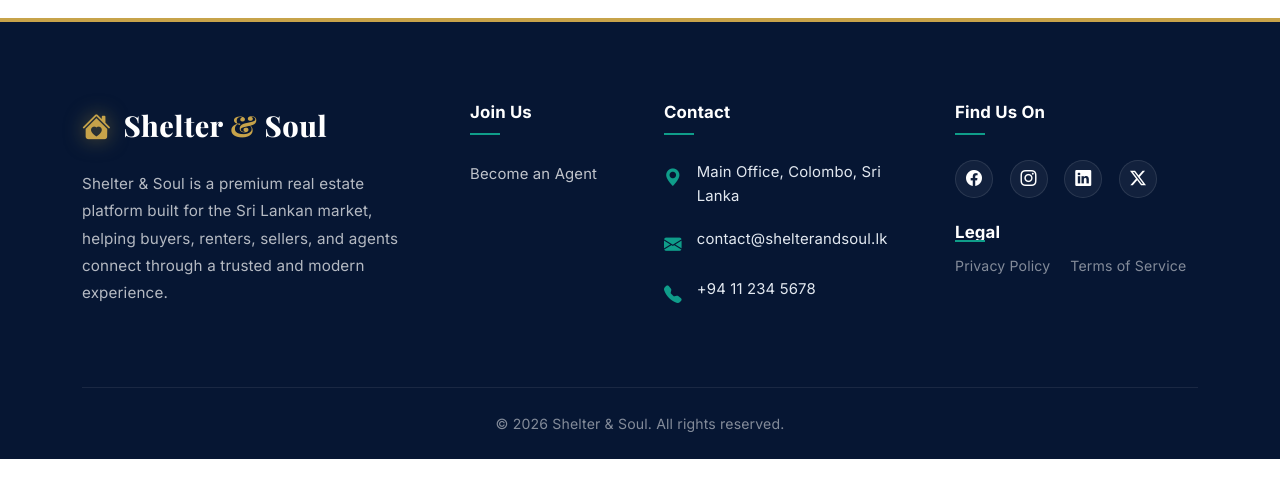
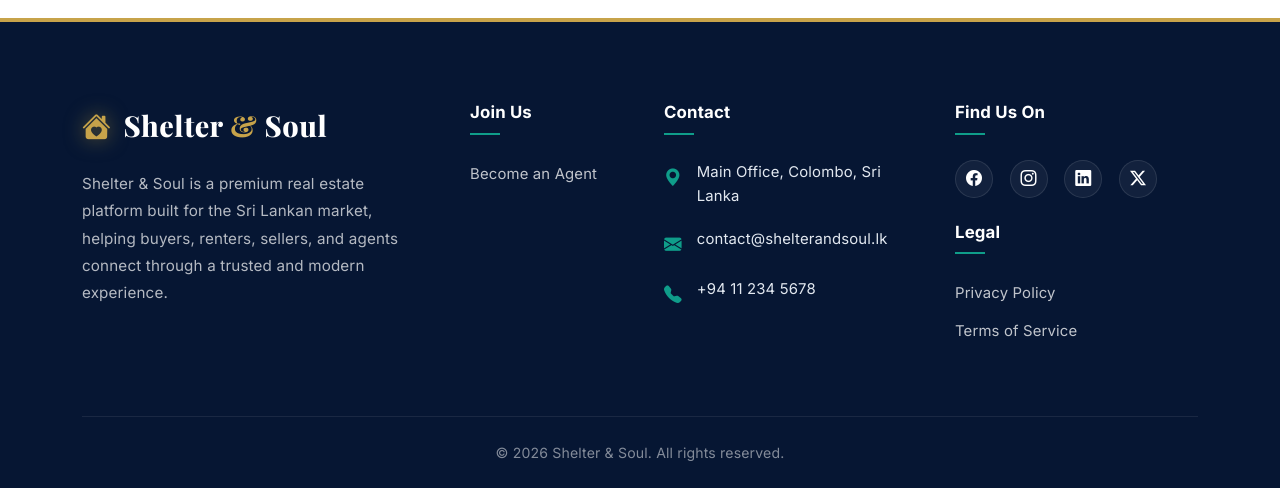
Before and after one commit to pemajo-sudo/real-estate-project, a Django app: page /compare/ in a window 1280 px wide. Shown: the part 870-1358 px from the top of the page. Before the commit the page ends 1329 px from the top, so only its background shows below. Run offline with Django 5.2, Linux system fonts and the light colour scheme; some web fonts are replaced.

Commit message:
fix the legal section to look more clean in footer area

```diff
--- a/listings/templates/listings/base.html
+++ b/listings/templates/listings/base.html
@@ -1225,11 +1225,11 @@
                         <a href="#" class="social-link" title="Twitter/X"><i class="bi bi-twitter-x"></i></a>
                     </div>
 
-                    <h5 class="footer-heading mb-3" style="padding-bottom: 0; margin-bottom: 12px !important;">Legal</h5>
-                    <div class="legal-links d-flex" style="margin-left: -20px;">
-                        <a href="#">Privacy Policy</a>
-                        <a href="#">Terms of Service</a>
-                    </div>
+                    <h5 class="footer-heading">Legal</h5>
+                    <ul class="footer-link-group">
+                        <li><a href="#">Privacy Policy</a></li>
+                        <li><a href="#">Terms of Service</a></li>
+                    </ul>
                 </div>
             </div>
 
```
